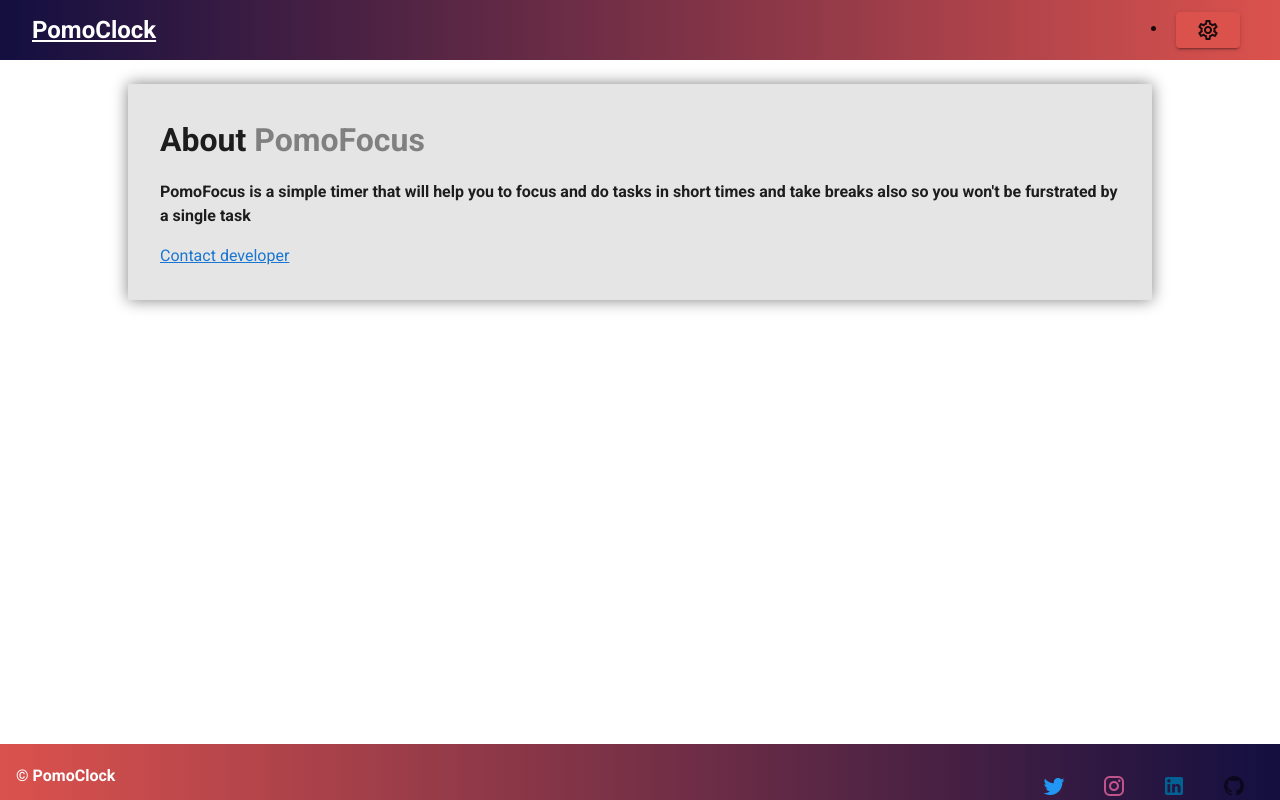
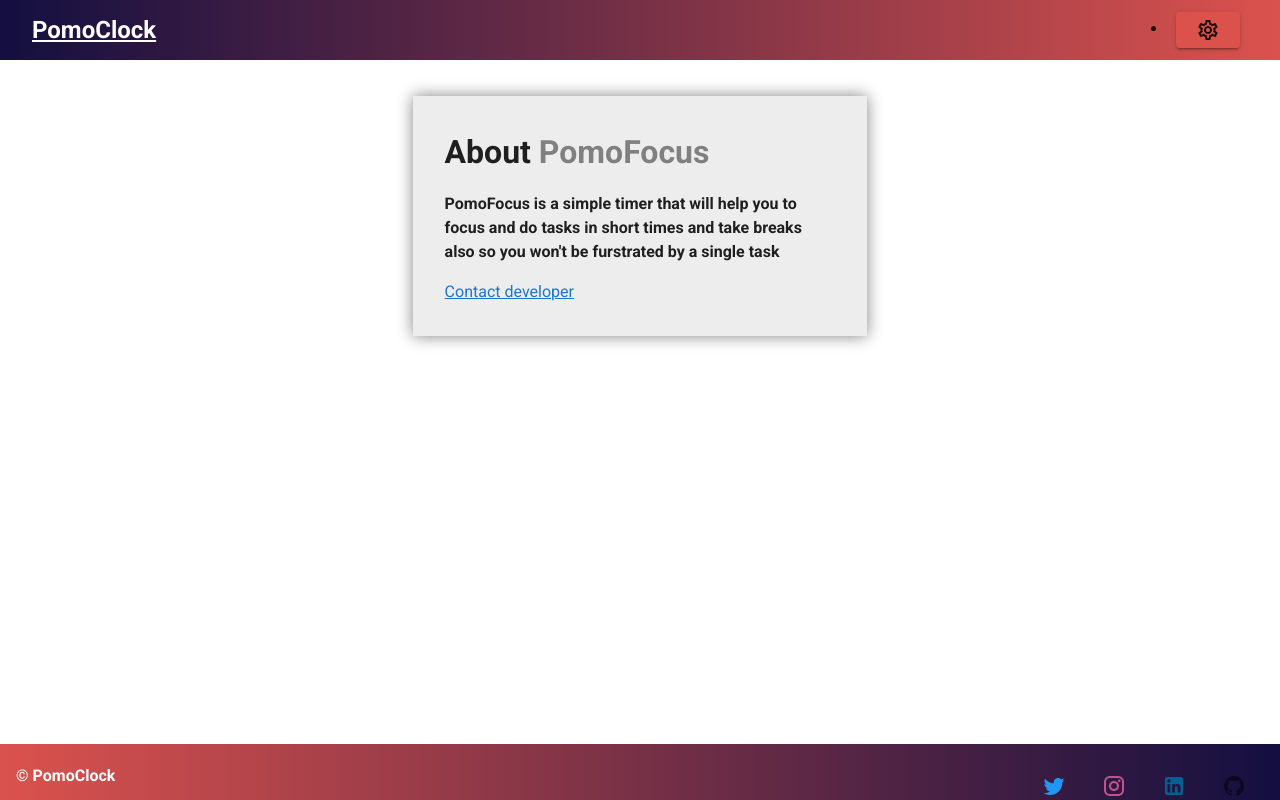
Before and after one commit to waledagne/PomodoroFocus, a Vue app: page /about in a window 1280 px wide. Built offline with nearby package versions, Linux system fonts and the light colour scheme.

Commit message:
fix: style changes

```diff
--- a/src/App.vue
+++ b/src/App.vue
@@ -1,18 +1,23 @@
 <template>
-<div>
  <v-app>
    <Nav />
-  <div>
-    <router-view></router-view>
-  </div>
+  <v-content>
+    <v-container>
+      <v-row>
+        <v-col sm="6" offset-sm="3">
+         <router-view></router-view>
+        </v-col>
+      </v-row>
+
+      </v-container>
+   </v-content>
    <br>
     <Footer />
  </v-app>
-
- </div>
 </template>
 
 <script>
+import Pomo from "./components/Pomo.vue";
 import Nav from "./components/Nav.vue"
 import Footer from "./components/Footer.vue";
 
@@ -21,6 +26,7 @@ export default {
 
 components: {
   Nav,
+  //Pomo,
   Footer,
 },
 data() {
--- a/src/components/About.vue
+++ b/src/components/About.vue
@@ -21,7 +21,7 @@
   flex-direction: column;
   justify-content: center;
   align-items: start;
-  background-color: rgba(92, 92, 92, 0.159);
+  background-color: rgba(145, 144, 144, 0.159);
   box-shadow: 0 0 15px rgba(0, 0, 0, 0.494);
   transition: all 0.25s;
 }
--- a/src/components/Pomo.vue
+++ b/src/components/Pomo.vue
@@ -1,6 +1,6 @@
 <template>
 <div>
-    <v-card  class="mt-8">
+          <v-card  class="mt-6">
         <v-tabs  @change = "changeTimerTabs" v-model="currentTimer" grow >
             <v-tab  v-for="timer in timers" :key="timer.name">
                 {{ timer.name }}
--- a/src/routes/index.js
+++ b/src/routes/index.js
@@ -1,18 +1,19 @@
 import Vue from "vue";
 import VueRouter from "vue-router";
-import About from "../components/About.vue";
-import Contact from '../components/Contact.vue';
+import About from "@/components/About.vue";
+import Contact from '@/components/Contact.vue';
 import Home from '../components/Pomo.vue';
+
 
 Vue.use(VueRouter);
 
-const routes =[
-
-    {
-        path:'/',
-        name:'Home',
-        component:Home
-    },
+export default new VueRouter({
+    routes :[
+        {
+            path:'/',
+            name:'Home',
+            component: Home
+        },
        {
 
     path: '/about',
@@ -25,13 +26,7 @@ const routes =[
         name: 'Contact',
         component: Contact
     },
+    ],
+    mode:'history',
 
-    ];
-
-  const router = new VueRouter({
-  mode: "history",
-  base: process.env.BASE_URL,
-  routes,
-});
-
-export default router;
+})
```
